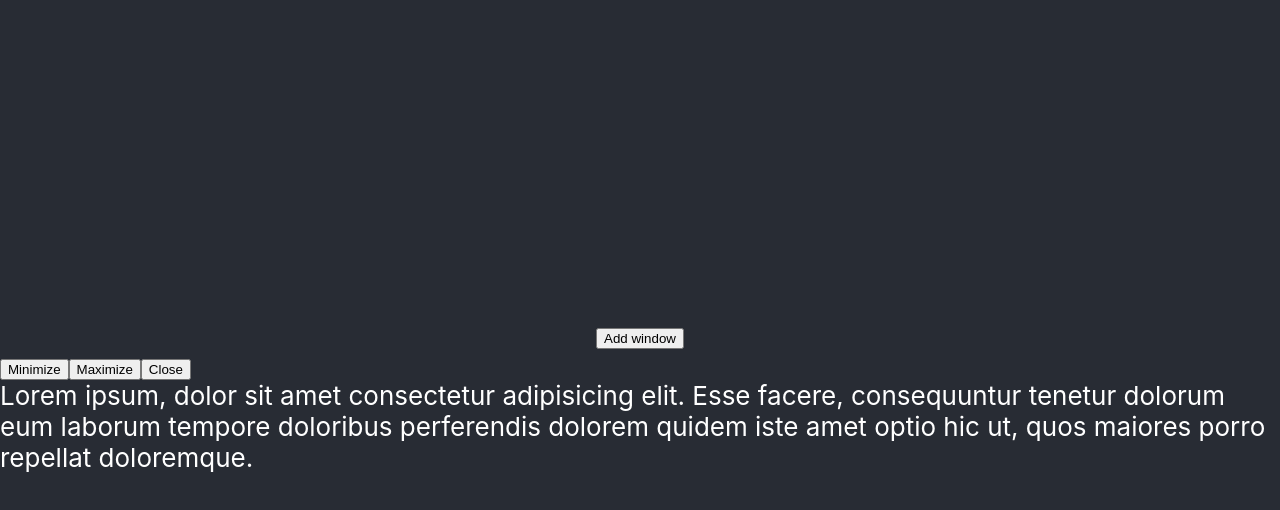
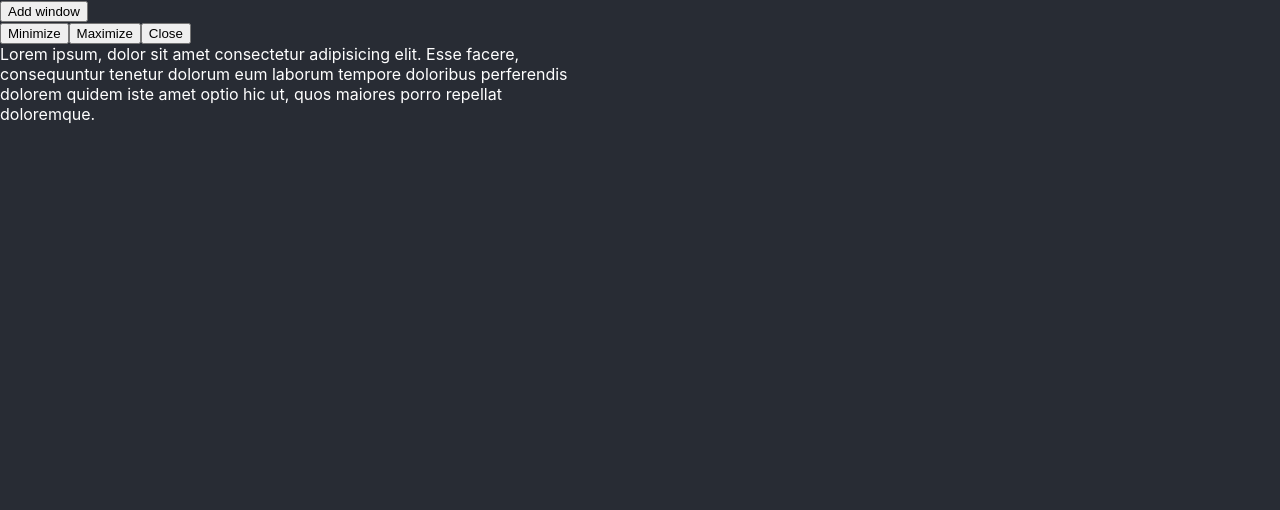
Before and after one commit to erik-jenkins/okno, a React (Create React App) app: page / in a window 1280 px wide. Both pictures are taken after a click on the button "Add window". Shown: the top 510 px of the page. Built offline with nearby package versions, Linux system fonts and the light colour scheme.

Commit message:
Position windows according to properties

```diff
--- a/package.json
+++ b/package.json
@@ -3,6 +3,8 @@
   "version": "0.1.0",
   "private": true,
   "dependencies": {
+    "@emotion/react": "^11.7.0",
+    "@emotion/styled": "^11.6.0",
     "@testing-library/jest-dom": "^5.11.4",
     "@testing-library/react": "^11.1.0",
     "@testing-library/user-event": "^12.1.10",
--- a/src/components/App/App.css
+++ b/src/components/App/App.css
@@ -1,10 +1,5 @@
 .App {
   background-color: #282c34;
   min-height: 100vh;
-  display: flex;
-  flex-direction: column;
-  align-items: center;
-  justify-content: center;
-  font-size: calc(10px + 2vmin);
   color: white;
 }
--- a/src/components/DefaultOknoWindow/DefaultOknoWindow.tsx
+++ b/src/components/DefaultOknoWindow/DefaultOknoWindow.tsx
@@ -14,6 +14,7 @@ interface DefaultOknoWindowProps {
   okno: Okno;
   children?: React.ReactNode;
 }
+
 export default function DefaultOknoWindow({
   okno,
   children,
--- a/src/components/OknoWindow/OknoWindow.tsx
+++ b/src/components/OknoWindow/OknoWindow.tsx
@@ -1,4 +1,6 @@
+/** @jsxImportSource @emotion/react */
 import React, { createContext } from "react";
+import { css } from "@emotion/react";
 
 import Okno from "lib/Okno";
 
@@ -15,6 +17,13 @@ interface OknoWindowProps {
   [prop: string]: any;
 }
 
+const OknoWindowCss = (okno: Okno) => css`
+  position: absolute;
+  transform: translate3d(${okno.position.x}px, ${okno.position.y}px, 0);
+  width: ${okno.dimensions.width}px;
+  height: ${okno.dimensions.height}px;
+`;
+
 export default function OknoWindow({
   okno,
   as,
@@ -24,7 +33,7 @@ export default function OknoWindow({
   const Component = as || "div";
   return (
     <oknoWindowContext.Provider value={{ okno }}>
-      <Component className="okno-window" {...rest}>
+      <Component className="okno-window" css={OknoWindowCss(okno)} {...rest}>
         {children}
       </Component>
     </oknoWindowContext.Provider>
--- a/tsconfig.json
+++ b/tsconfig.json
@@ -8,6 +8,7 @@
     ],
     "baseUrl": "src",
     "allowJs": true,
+    "jsxImportSource": "@emotion/react",
     "skipLibCheck": true,
     "esModuleInterop": true,
     "allowSyntheticDefaultImports": true,
```
Also changed, not shown: 1 other file (tests, documents, lock files or other folders).
